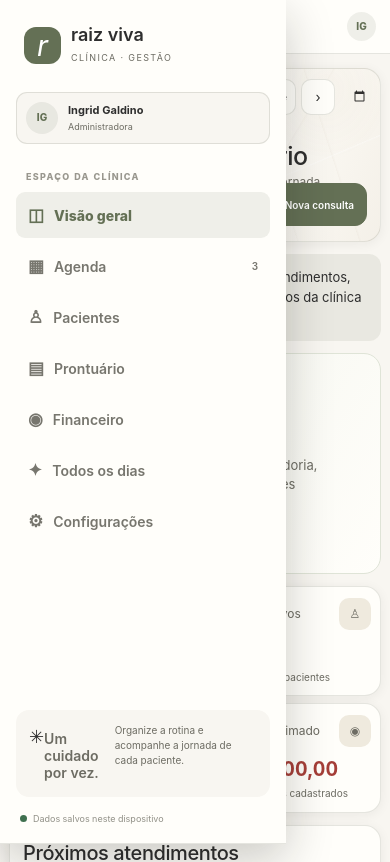
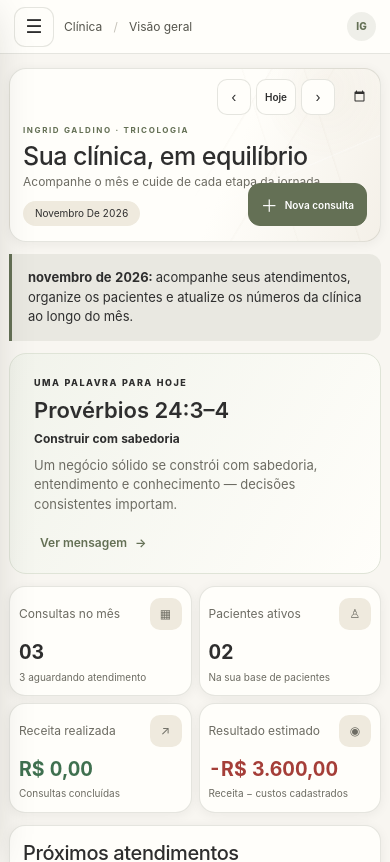
Before and after one commit to luanmarinho-png/zaindu, a Next.js app: page / in a window 390 px wide. Shown: the top 862 px of the page. Built offline with nearby package versions, Linux system fonts and the light colour scheme.

Commit message:
Fix mobile navigation default state

```diff
--- a/src/app/globals.css
+++ b/src/app/globals.css
@@ -122,6 +122,7 @@ html, body, button, input, select, textarea { font-family: var(--sc-font); }
 @media(max-width:760px){
   .shell,.shell.sidebarCollapsed{display:block;min-height:100dvh}
   .sidebar,.sidebarCollapsed .sidebar{position:fixed;inset:0 auto 0 0;width:min(286px,86vw);height:100dvh;min-height:100dvh;padding:24px 16px 18px;display:flex;flex-direction:column;overflow-y:auto;overscroll-behavior:contain;background:var(--sc-card);box-shadow:0 16px 44px #17191338;z-index:20;transform:translateX(-105%);transition:transform .22s ease}
+  .shell:not(.mobileNavOpen) .sidebar{transform:translateX(-105%)}
   .shell.mobileNavOpen .sidebar{transform:translateX(0)}
   .sidebar .brand,.sidebar .workspace,.sidebar .navLabel,.sidebar .sideTip,.sidebar .sidebarFoot{display:flex}
   .sidebar .navLabel{display:block}
```
